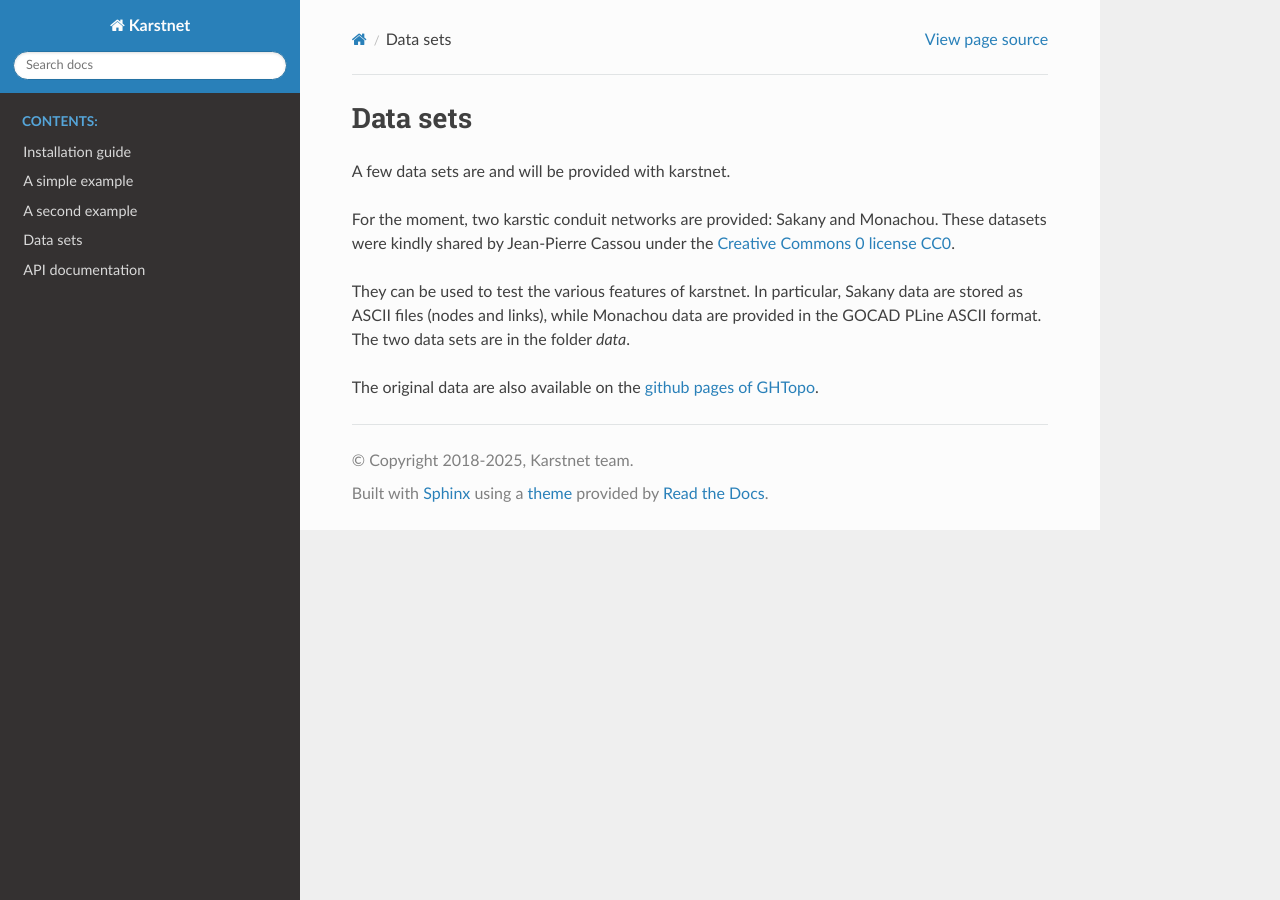
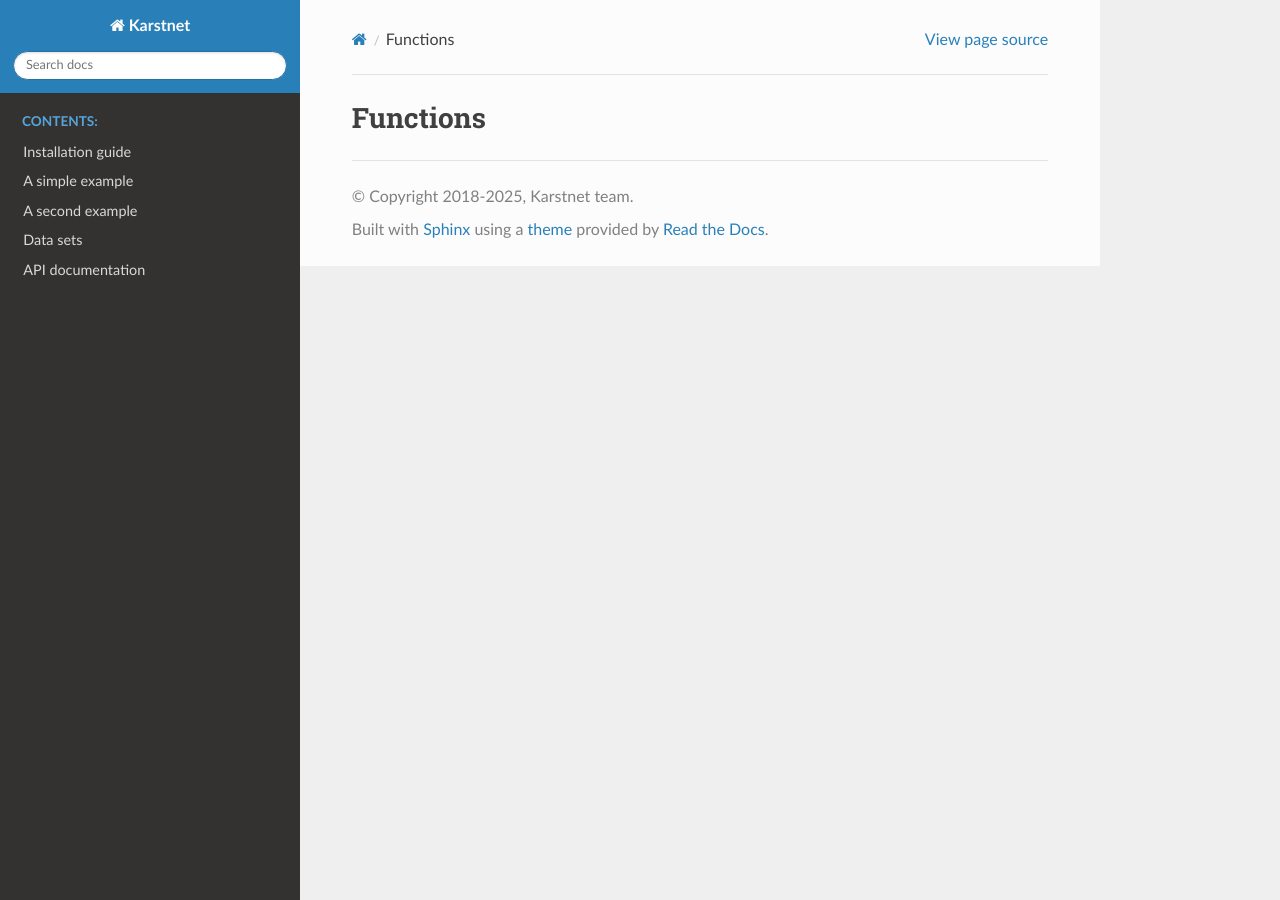
Before and after one commit to karstnet/karstnet, a Sphinx documentation site: the page built from docs/source/functionality.rst, in a window 1280 px wide. Built offline with Sphinx 7.4.7 and the Read the Docs theme 3.1.0, drawn with Linux system fonts in a browser that asks for light colours; formulas are drawn with MathJax 3.

Commit message:
Update functionality.rst

```diff
--- a/docs/source/functionality.rst
+++ b/docs/source/functionality.rst
@@ -1,16 +1,2 @@
-Data sets
+Functions
 =========
-
-A few data sets are and will be provided with karstnet.
-
-For the moment, two karstic conduit networks are provided: Sakany and
-Monachou. These datasets were kindly shared by Jean-Pierre Cassou under the
-`Creative Commons 0 license CC0 <https://wiki.creativecommons.org/wiki/CC0>`_.
-
-They can be used to test the various features of karstnet. In particular,
-Sakany data are stored as ASCII files (nodes and links), while Monachou data
-are provided in the GOCAD PLine ASCII format. The two data sets are
-in the folder *data*.
-
-The original data are also available on the `github pages of GHTopo
-<https://github.com/JPCASSOU/JavaGHTopo>`_.
```
